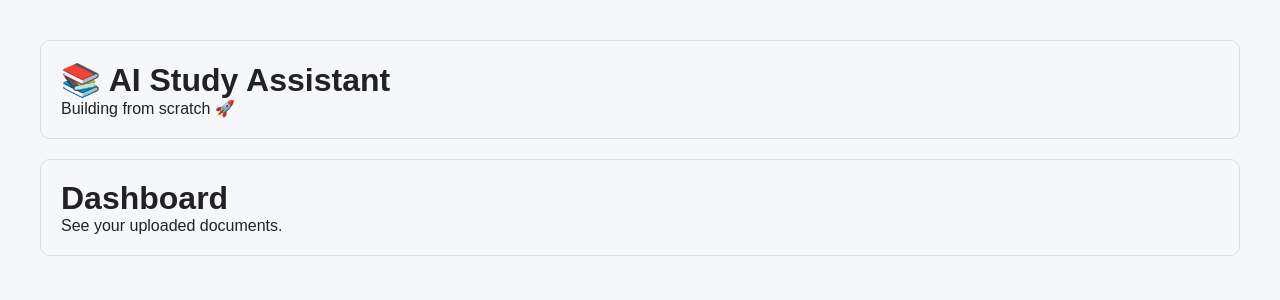
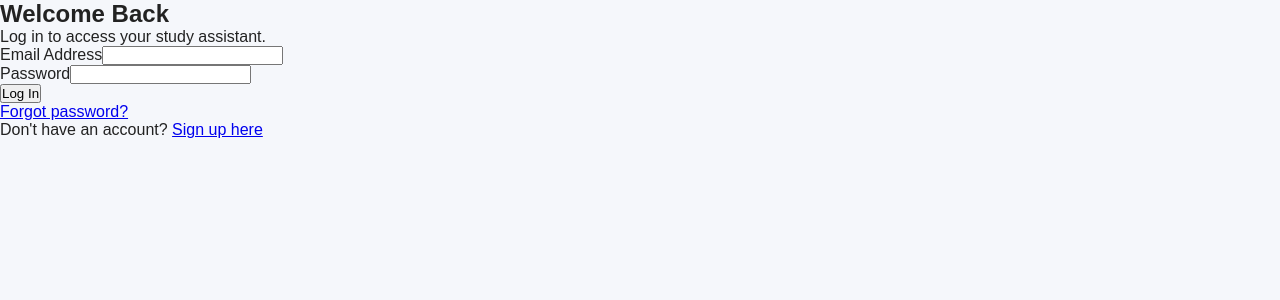
Before and after one commit to Vishaldave45/ai-study-assistant, a React (Vite) app in the folder frontend/: page /login in a window 1280 px wide. Shown: the top 300 px of the page. Built offline with nearby package versions, Linux system fonts and the light colour scheme.

Commit message:
feat(frontend): integrate router and auth pages in App

```diff
--- a/frontend/src/App.tsx
+++ b/frontend/src/App.tsx
@@ -1,24 +1,74 @@
-import Card from "./components/Card";
-import Heading from "./components/Heading";
+import { BrowserRouter, Routes, Route, Navigate } from 'react-router-dom';
+import { AuthProvider } from './contexts/AuthContext';
+import { useAuth } from './hooks/useAuth';
+import ProtectedRoute from './routes/ProtectedRoute';
+import GuestRoute from './routes/GuestRoute';
+import Login from './pages/Login';
+import Register from './pages/Register';
+import ForgotPassword from './pages/ForgotPassword';
+import ResetPassword from './pages/ResetPassword';
+import Heading from './components/Heading';
+import Card from './components/Card';
 
-function App() {
+/**
+ * Placeholder Dashboard component.
+ * Displays logged-in user profile attributes and trigger logout.
+ */
+function Dashboard() {
+  const { user, logout, isLoading } = useAuth();
+
   return (
-    <main style={{padding:"40px"}}>
+    <main style={{ padding: '40px' }} aria-labelledby="dashboard-heading">
       <Card>
-         <Heading title="📚 AI Study Assistant" />
+        <header>
+          <Heading title="📚 AI Study Assistant Dashboard" />
+          <h2 id="dashboard-heading">Welcome, {user?.full_name}!</h2>
+        </header>
 
-      <p>Building from scratch 🚀</p>
+        <section>
+          <h3>Profile Overview</h3>
+          <ul>
+            <li><strong>Email:</strong> {user?.email}</li>
+            <li><strong>Status:</strong> {user?.status}</li>
+            <li><strong>Verified:</strong> {user?.is_verified ? 'Yes' : 'No'}</li>
+            <li><strong>Account ID:</strong> {user?.id}</li>
+          </ul>
+        </section>
+
+        <footer>
+          <button onClick={logout} disabled={isLoading}>
+            {isLoading ? 'Logging out...' : 'Log Out'}
+          </button>
+        </footer>
       </Card>
-
-       <Card>
-         <Heading title="Dashboard" />
-
-        <p>See your uploaded documents.</p>
-      </Card>
-
-
     </main>
   );
 }
 
+export function App() {
+  return (
+    <AuthProvider>
+      <BrowserRouter>
+        <Routes>
+          {/* Guest-only Routes */}
+          <Route element={<GuestRoute />}>
+            <Route path="/login" element={<Login />} />
+            <Route path="/register" element={<Register />} />
+            <Route path="/forgot-password" element={<ForgotPassword />} />
+            <Route path="/reset-password" element={<ResetPassword />} />
+          </Route>
+
+          {/* Protected Routes */}
+          <Route element={<ProtectedRoute />}>
+            <Route path="/" element={<Dashboard />} />
+          </Route>
+
+          {/* Fallback Redirection */}
+          <Route path="*" element={<Navigate to="/" replace />} />
+        </Routes>
+      </BrowserRouter>
+    </AuthProvider>
+  );
+}
+
 export default App;
```
